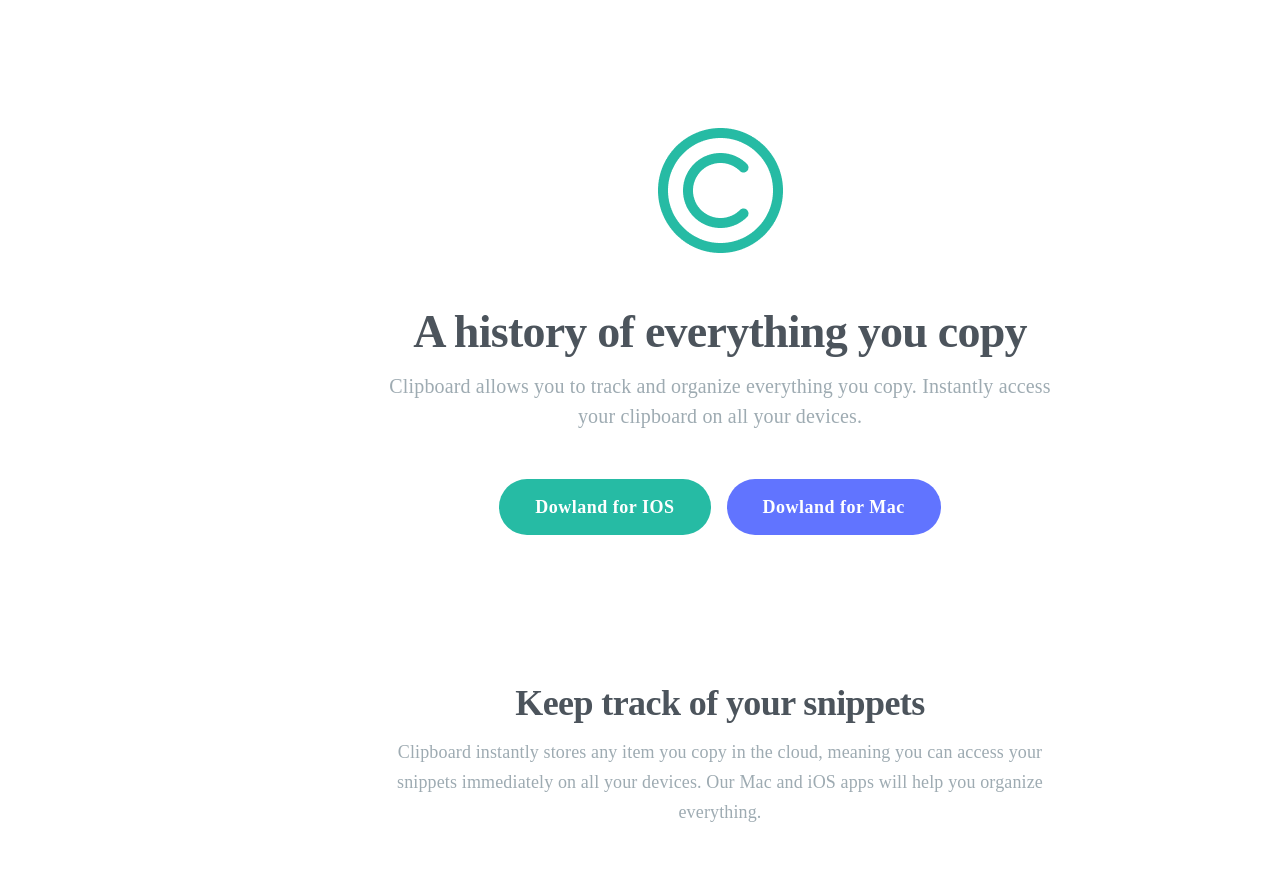
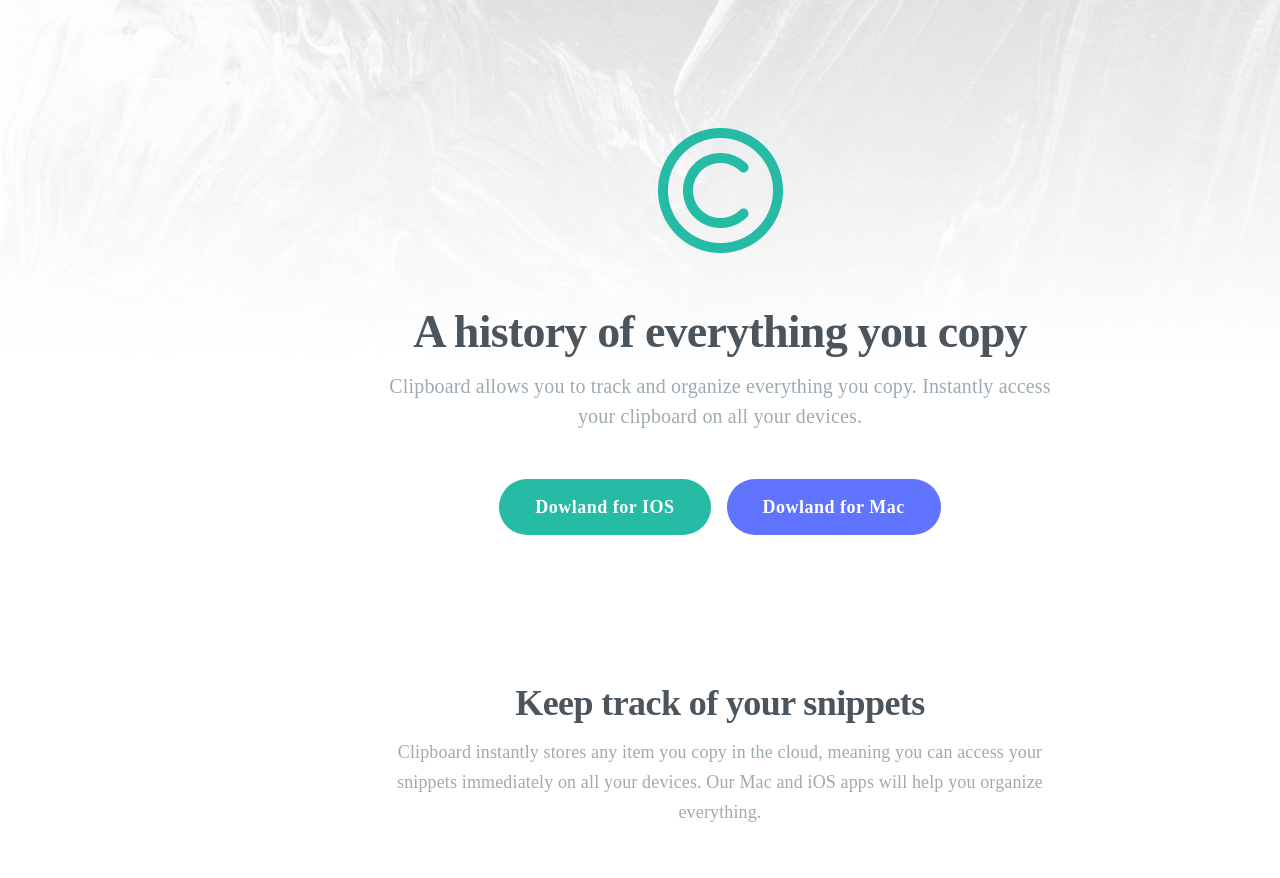
Before and after one commit to CihanHayta/Clipboard-page, a plain HTML site: page index.html in a window 1280 px wide. Shown: the top 878 px of the page. Drawn offline with Linux system fonts and the light colour scheme.

Commit message:
Güncelleme mesajı

```diff
--- a/assets/css/ClipBoard.css
+++ b/assets/css/ClipBoard.css
@@ -16,7 +16,7 @@ a {
 .container {
   margin: auto;
   width: 1440px;
-  background-image: url("/html-odev/projeler/Clipboard-langind-page/assets/images/hero-bg.png");
+  background-image: url("/assets/images/hero-bg.png");
 
   /* no repeat olmazsa surekli resim devam eder her div olusunca gorunur img */
   background-repeat: no-repeat;
```
